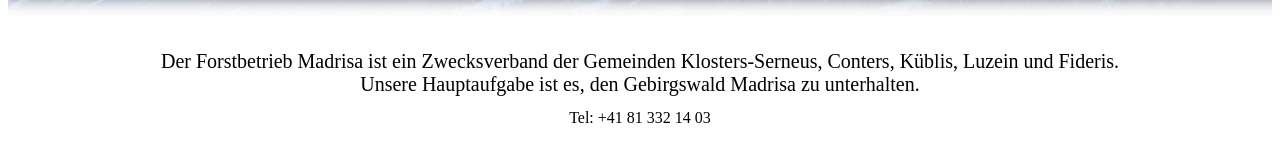
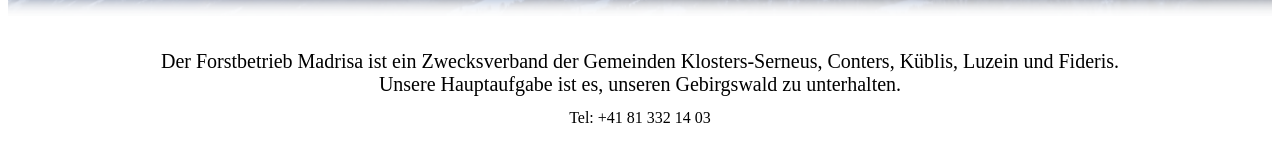
Before and after one commit to MadrisaForst/MadrisaForst.github.io, a plain HTML site: page index.html in a window 1280 px wide. Shown: the part 422-568 px from the top of the page. Drawn offline with Linux system fonts and the light colour scheme.

Commit message:
grammatical corrections

```diff
--- a/index.html
+++ b/index.html
@@ -20,7 +20,7 @@
             </div>
 
                 <p>
-                    Der Forstbetrieb Madrisa ist ein Zwecksverband der Gemeinden Klosters-Serneus, Conters, Küblis, Luzein und Fideris.<br> Unsere Hauptaufgabe ist es, den Gebirgswald Madrisa zu unterhalten.
+                    Der Forstbetrieb Madrisa ist ein Zwecksverband der Gemeinden Klosters-Serneus, Conters, Küblis, Luzein und Fideris.<br> Unsere Hauptaufgabe ist es, unseren Gebirgswald zu unterhalten.
                 </p>
 
             <div class="dick">
```
